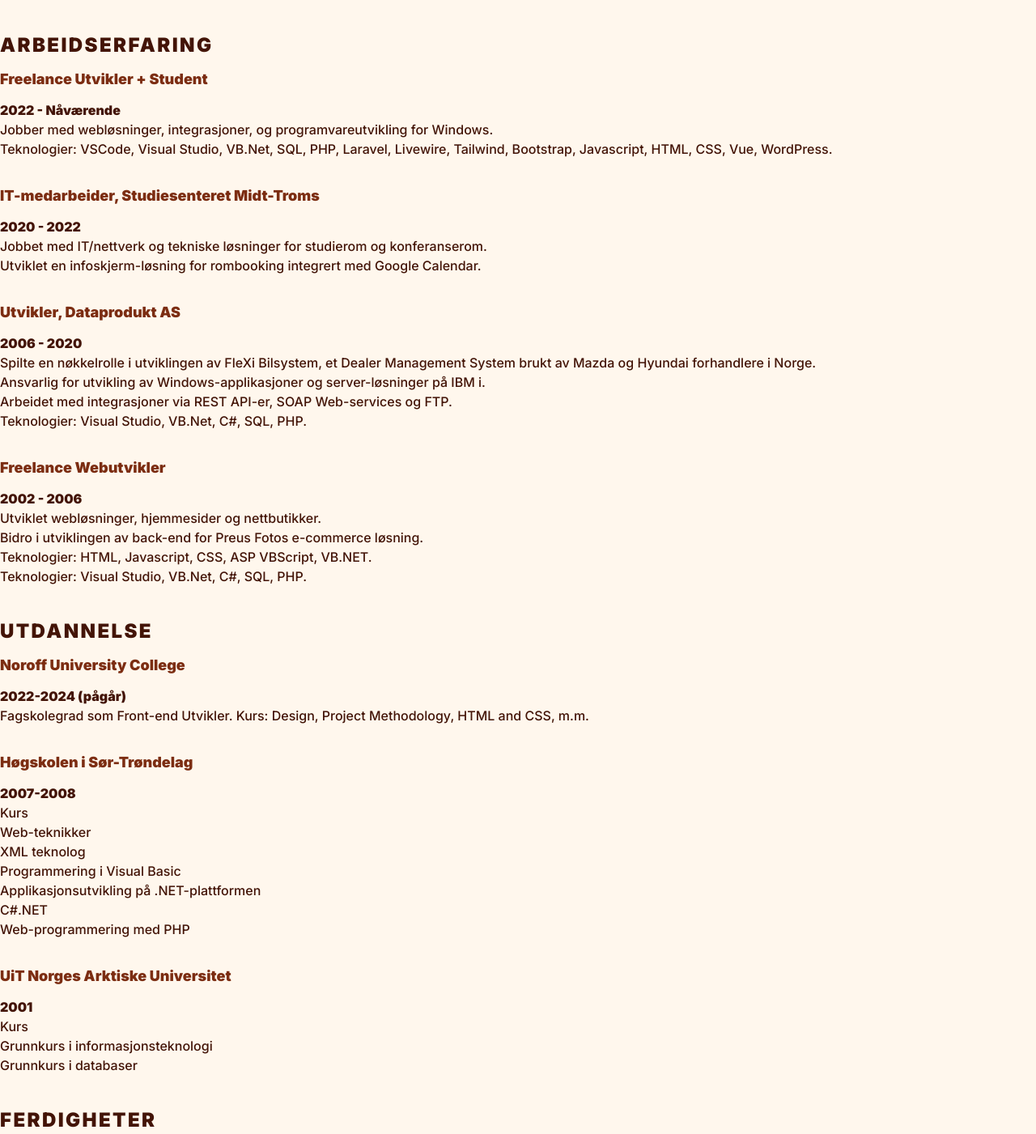
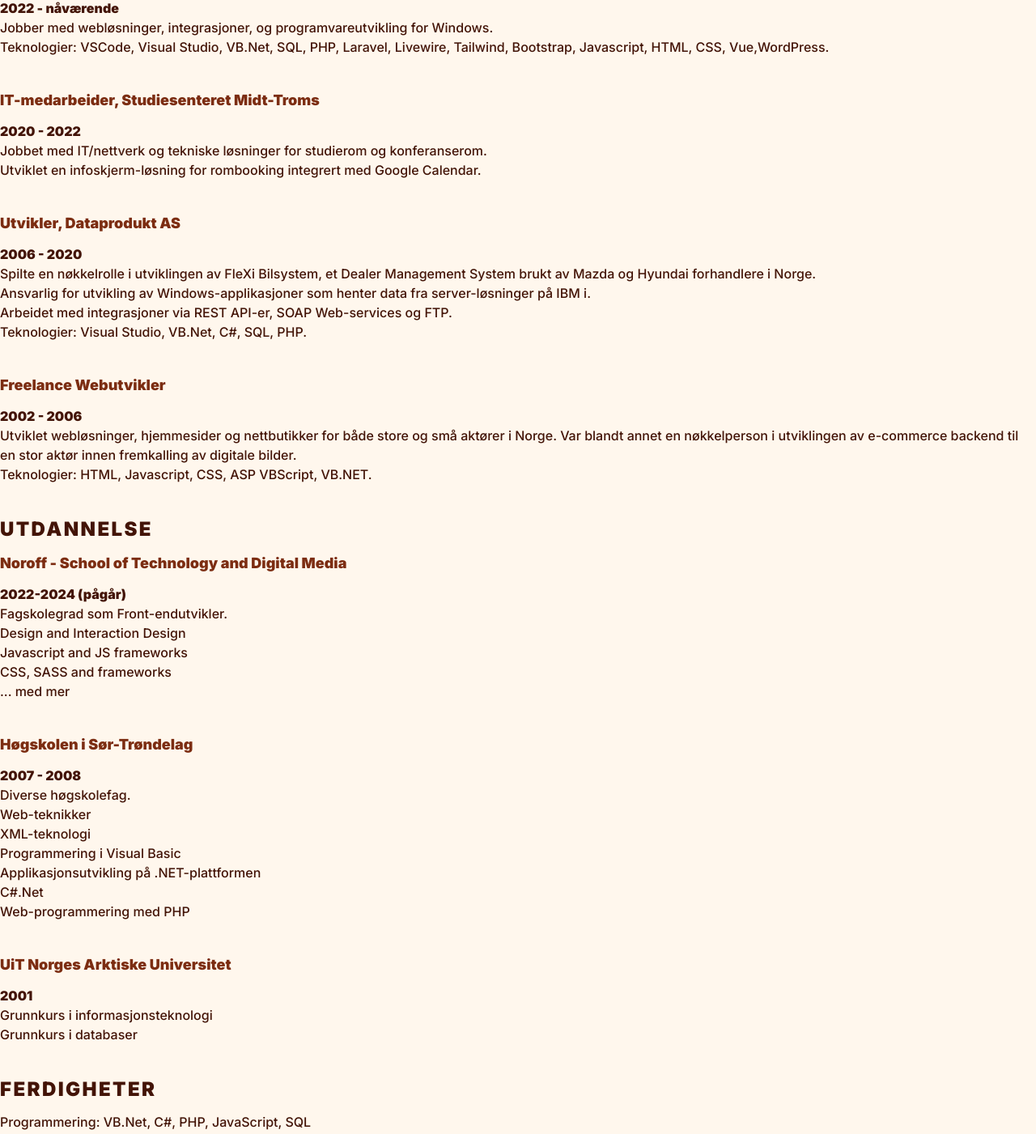
Before and after one commit to kimrm/resume, a React (Vite) app: page / in a window 1280 px wide. Shown: the part 724-2125 px from the top of the page at 81% size. Built offline with nearby package versions, Linux system fonts and the light colour scheme.

Commit message:
Adding components

```diff
--- /dev/null
+++ b/src/Badges.jsx
@@ -0,0 +1,18 @@
+import cloud101 from "./aws-educate-introduction-to-cloud-101.png";
+
+function Badges() {
+  return (
+    <div>
+      <a
+        className="inline-block"
+        href="https://www.credly.com/badges/4b881ada-b52c-40d5-8ea3-5e22c27159fa/public_url"
+        target="_blank"
+        rel="noreferrer"
+      >
+        <img src={cloud101} width={100} alt="AWS Cloud 101" />
+      </a>
+    </div>
+  );
+}
+
+export default Badges;
--- /dev/null
+++ b/src/Education.json
@@ -0,0 +1,35 @@
+[
+  {
+    "title": "Noroff - School of Technology and Digital Media",
+    "period": "2022-2024 (pågår)",
+    "description": "Fagskolegrad som Front-endutvikler.",
+    "bulletpoints": [
+      "Design and Interaction Design",
+      "Javascript and JS frameworks",
+      "CSS, SASS and frameworks",
+      "... med mer"
+    ]
+  },
+  {
+    "title": "Høgskolen i Sør-Trøndelag",
+    "period": "2007 - 2008",
+    "description": "Diverse høgskolefag.",
+    "bulletpoints": [
+      "Web-teknikker",
+      "XML-teknologi",
+      "Programmering i Visual Basic",
+      "Applikasjonsutvikling på .NET-plattformen",
+      "C#.Net",
+      "Web-programmering med PHP"
+    ]
+  },
+  {
+    "title": "UiT Norges Arktiske Universitet",
+    "period": "2001",
+    "description": "",
+    "bulletpoints": [
+      "Grunnkurs i informasjonsteknologi",
+      "Grunnkurs i databaser"
+    ]
+  }
+]
--- a/src/Resume.jsx
+++ b/src/Resume.jsx
@@ -1,6 +1,8 @@
 import React from "react";
-import cloud101 from "./aws-educate-introduction-to-cloud-101.png";
 import profile from "./profile.png";
+import ResumeItem from "./ResumeItem";
+import Work from "./Work";
+import Education from "./Education";
 
 const Resume = React.forwardRef((props, ref) => {
   return (
@@ -54,16 +56,6 @@ const Resume = React.forwardRef((props, ref) => {
             </div>
           </div>
         </div>
-        <div>
-          <a
-            className="inline-block"
-            href="https://www.credly.com/badges/4b881ada-b52c-40d5-8ea3-5e22c27159fa/public_url"
-            target="_blank"
-            rel="noreferrer"
-          >
-            <img src={cloud101} width={100} alt="AWS Cloud 101" />
-          </a>
-        </div>
       </section>
       <section className="container mx-auto my-10 p-2 md:p-0">
         <h2 className="text-2xl font-black uppercase tracking-widest my-3">
@@ -80,131 +72,32 @@ const Resume = React.forwardRef((props, ref) => {
         <h2 className="text-2xl font-black uppercase tracking-widest my-3">
           Arbeidserfaring
         </h2>
-        <div className="mt-3">
-          <h3 className="my-3 text-lg font-bold text-orange-900">
-            Freelance Utvikler + Student
-          </h3>
-          <h4 className="font-bold">2022 - Nåværende</h4>
-          <ul className="list-inside md:list-outside">
-            <li className="list-disc">
-              Jobber med webløsninger, integrasjoner, og programvareutvikling
-              for Windows.
-            </li>
-            <li className="list-disc">
-              Teknologier: VSCode, Visual Studio, VB.Net, SQL, PHP, Laravel,
-              Livewire, Tailwind, Bootstrap, Javascript, HTML, CSS, Vue,
-              WordPress.
-            </li>
-          </ul>
-        </div>
-
-        <div className="block mt-8">
-          <h3 className="my-3 text-lg font-bold text-orange-900">
-            IT-medarbeider, Studiesenteret Midt-Troms
-          </h3>
-          <h4 className="font-bold">2020 - 2022</h4>
-          <ul className="list-inside md:list-outside">
-            <li className="list-disc">
-              Jobbet med IT/nettverk og tekniske løsninger for studierom og
-              konferanserom.
-            </li>
-            <li className="list-disc">
-              Utviklet en infoskjerm-løsning for rombooking integrert med Google
-              Calendar.
-            </li>
-          </ul>
-        </div>
-
-        <div className="my-8">
-          <h3 className="my-3 text-lg font-bold text-orange-900">
-            Utvikler, Dataprodukt AS
-          </h3>
-          <h4 className="font-bold">2006 - 2020</h4>
-          <ul className="list-inside md:list-outside">
-            <li className="list-disc">
-              Spilte en nøkkelrolle i utviklingen av FleXi Bilsystem, et Dealer
-              Management System brukt av Mazda og Hyundai forhandlere i Norge.
-            </li>
-            <li className="list-disc">
-              Ansvarlig for utvikling av Windows-applikasjoner og
-              server-løsninger på IBM i.
-            </li>
-            <li className="list-disc">
-              Arbeidet med integrasjoner via REST API-er, SOAP Web-services og
-              FTP.
-            </li>
-            <li className="list-disc">
-              Teknologier: Visual Studio, VB.Net, C#, SQL, PHP.
-            </li>
-          </ul>
-        </div>
-
-        <div className="my-8">
-          <h3 className="my-3 text-lg font-bold text-orange-900">
-            Freelance Webutvikler
-          </h3>
-          <h4 className="font-bold">2002 - 2006</h4>
-          <ul className="list-inside md:list-outside">
-            <li className="list-disc">
-              Utviklet webløsninger, hjemmesider og nettbutikker.
-            </li>
-            <li className="list-disc">
-              Bidro i utviklingen av back-end for Preus Fotos e-commerce
-              løsning.
-            </li>
-            <li className="list-disc">
-              Teknologier: HTML, Javascript, CSS, ASP VBScript, VB.NET.
-            </li>
-            <li className="list-disc">
-              Teknologier: Visual Studio, VB.Net, C#, SQL, PHP.
-            </li>
-          </ul>
+        <div className="mb-10">
+          {Work.map((work) => (
+            <ResumeItem
+              key={work.title}
+              title={work.title}
+              description={work.description}
+              period={work.period}
+              bulletpoints={work.bulletpoints}
+            />
+          ))}
         </div>
       </section>
       <section className="container mx-auto my-10 p-2 md:p-0">
         <h2 className="text-2xl font-black uppercase tracking-widest my-3">
           Utdannelse
         </h2>
-
-        <div className="block mt-3">
-          <h3 className="my-3 text-lg font-bold text-orange-900">
-            Noroff University College
-          </h3>
-          <h4 className="font-bold">2022-2024 (pågår)</h4>
-          <p>
-            Fagskolegrad som Front-end Utvikler. Kurs: Design, Project
-            Methodology, HTML and CSS, m.m.
-          </p>
-        </div>
-
-        <div className="block mt-8">
-          <h3 className="my-3 text-lg font-bold text-orange-900">
-            Høgskolen i Sør-Trøndelag
-          </h3>
-          <h4 className="font-bold">2007-2008</h4>
-          <h5>Kurs</h5>
-          <ul>
-            <li className="list-disc">Web-teknikker</li>
-            <li className="list-disc">XML teknolog</li>
-            <li className="list-disc">Programmering i Visual Basic</li>
-            <li className="list-disc">
-              Applikasjonsutvikling på .NET-plattformen
-            </li>
-            <li className="list-disc">C#.NET</li>
-            <li className="list-disc">Web-programmering med PHP</li>
-          </ul>
-        </div>
-
-        <div className="block mt-8">
-          <h3 className="my-3 text-lg font-bold text-orange-900">
-            UiT Norges Arktiske Universitet
-          </h3>
-          <h4 className="font-bold">2001</h4>
-          <h5>Kurs</h5>
-          <ul>
-            <li className="list-disc">Grunnkurs i informasjonsteknologi</li>
-            <li className="list-disc">Grunnkurs i databaser</li>
-          </ul>
+        <div className="mb-10">
+          {Education.map((education) => (
+            <ResumeItem
+              key={education.title}
+              title={education.title}
+              period={education.period}
+              description={education.description}
+              bulletpoints={education.bulletpoints}
+            />
+          ))}
         </div>
       </section>
       <section className="container mx-auto my-10 p-2 md:p-0">
@@ -218,8 +111,9 @@ const Resume = React.forwardRef((props, ref) => {
           <li className="list-disc">
             Webutvikling: HTML, CSS, ASP, Laravel, Vue, WordPress
           </li>
+          <li className="list-disc">Database: MySQL, SQL Server</li>
           <li className="list-disc">
-            Verktøy: Visual Studio, VSCode, IBM i Solutions
+            Verktøy: Visual Studio, VSCode, Git, Git CLI
           </li>
           <li className="list-disc">
             Systemintegrasjoner: REST API, SOAP, FTP
--- /dev/null
+++ b/src/ResumeItem.jsx
@@ -0,0 +1,18 @@
+function ResumeItem({ title, description, period, bulletpoints }) {
+  return (
+    <div className="mb-10">
+      <h3 className="my-3 text-lg font-bold text-orange-900">{title}</h3>
+      <h4 className="font-bold">{period}</h4>
+      {description && <p>{description}</p>}
+      {bulletpoints && (
+        <ul className="list-inside md:list-outside">
+          {bulletpoints.map((bullet) => (
+            <li className="list-disc">{bullet}</li>
+          ))}
+        </ul>
+      )}
+    </div>
+  );
+}
+
+export default ResumeItem;
--- /dev/null
+++ b/src/Work.json
@@ -0,0 +1,39 @@
+[
+  {
+    "title": "Freelance Utvikler + Student",
+    "description": "",
+    "period": "2022 - nåværende",
+    "bulletpoints": [
+      "Jobber med webløsninger, integrasjoner, og programvareutvikling for Windows.",
+      "Teknologier: VSCode, Visual Studio, VB.Net, SQL, PHP, Laravel, Livewire, Tailwind, Bootstrap, Javascript, HTML, CSS, Vue,WordPress."
+    ]
+  },
+  {
+    "title": "IT-medarbeider, Studiesenteret Midt-Troms",
+    "description": "",
+    "period": "2020 - 2022",
+    "bulletpoints": [
+      "Jobbet med IT/nettverk og tekniske løsninger for studierom og konferanserom.",
+      "Utviklet en infoskjerm-løsning for rombooking integrert med Google Calendar."
+    ]
+  },
+  {
+    "title": "Utvikler, Dataprodukt AS",
+    "description": "",
+    "period": "2006 - 2020",
+    "bulletpoints": [
+      "Spilte en nøkkelrolle i utviklingen av FleXi Bilsystem, et Dealer Management System brukt av Mazda og Hyundai forhandlere i Norge.",
+      "Ansvarlig for utvikling av Windows-applikasjoner som henter data fra server-løsninger på IBM i.",
+      "Arbeidet med integrasjoner via REST API-er, SOAP Web-services og FTP.",
+      "Teknologier: Visual Studio, VB.Net, C#, SQL, PHP."
+    ]
+  },
+  {
+    "title": "Freelance Webutvikler",
+    "period": "2002 - 2006",
+    "bulletpoints": [
+      "Utviklet webløsninger, hjemmesider og nettbutikker for både store og små aktører i Norge. Var blandt annet en nøkkelperson i utviklingen av e-commerce backend til en stor aktør innen fremkalling av digitale bilder.",
+      "Teknologier: HTML, Javascript, CSS, ASP VBScript, VB.NET."
+    ]
+  }
+]
```
